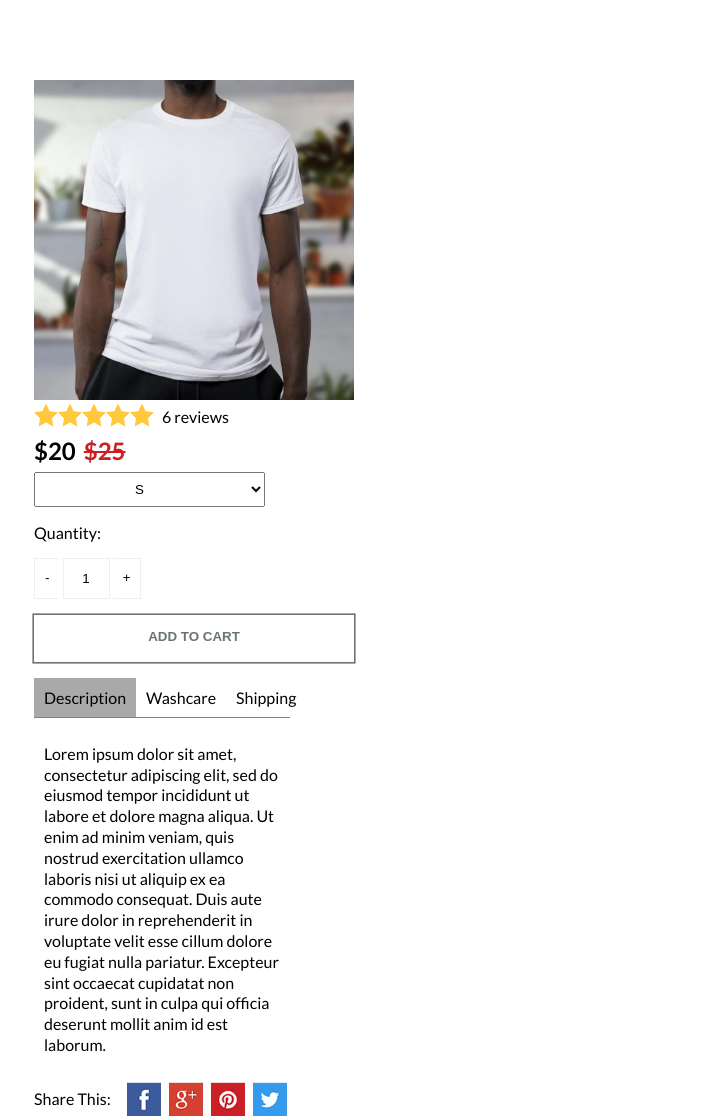
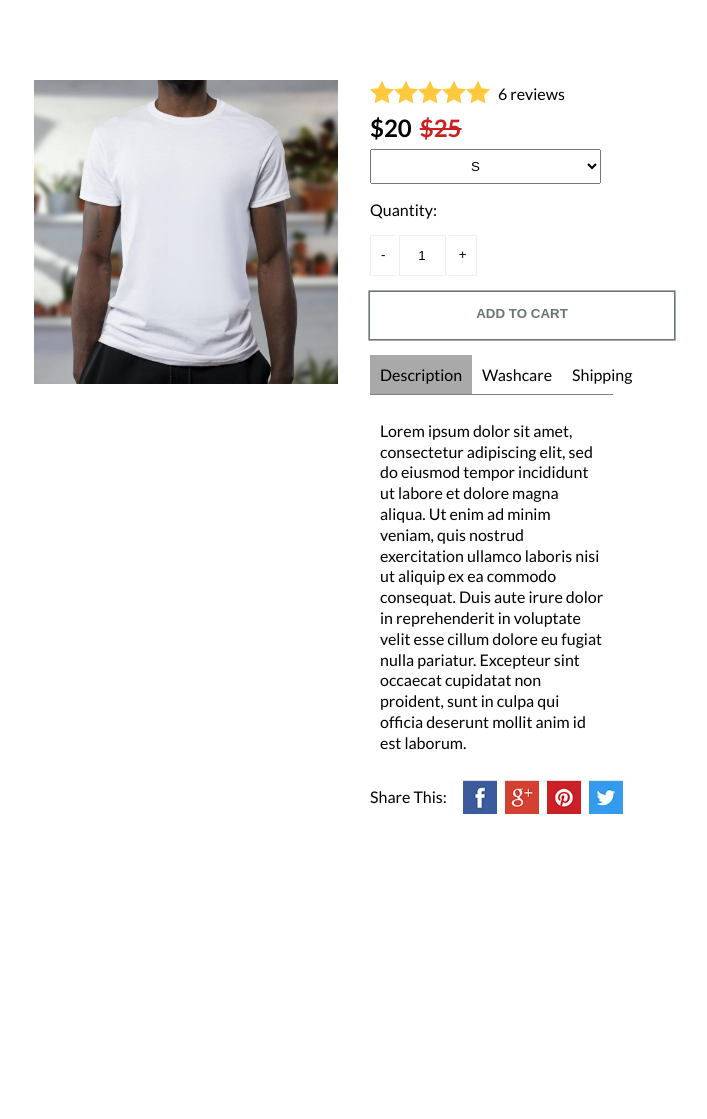
Before and after one commit to renickgreen/Product-Page, a plain HTML site: page index.html in a window 1280 px wide. Shown: the whole page, without its empty margins (286-993 px from the left). After the commit the page ends 894 px from the top, so only its background shows below. Drawn offline with Linux system fonts and the light colour scheme.

Commit message:
Revert "Break B Flex"
This reverts commit 8cf41f86e02c353995137840ff2037130a703b43.

```diff
--- a/style.css
+++ b/style.css
@@ -4,7 +4,11 @@ body {
     font-family: 'Lato', sans-serif;
 }
 
-
+.product-main {
+    display: flex;
+    justify-content: center;
+    gap: 2rem;
+}
 
 .product-picture,
 .product-details {
```
